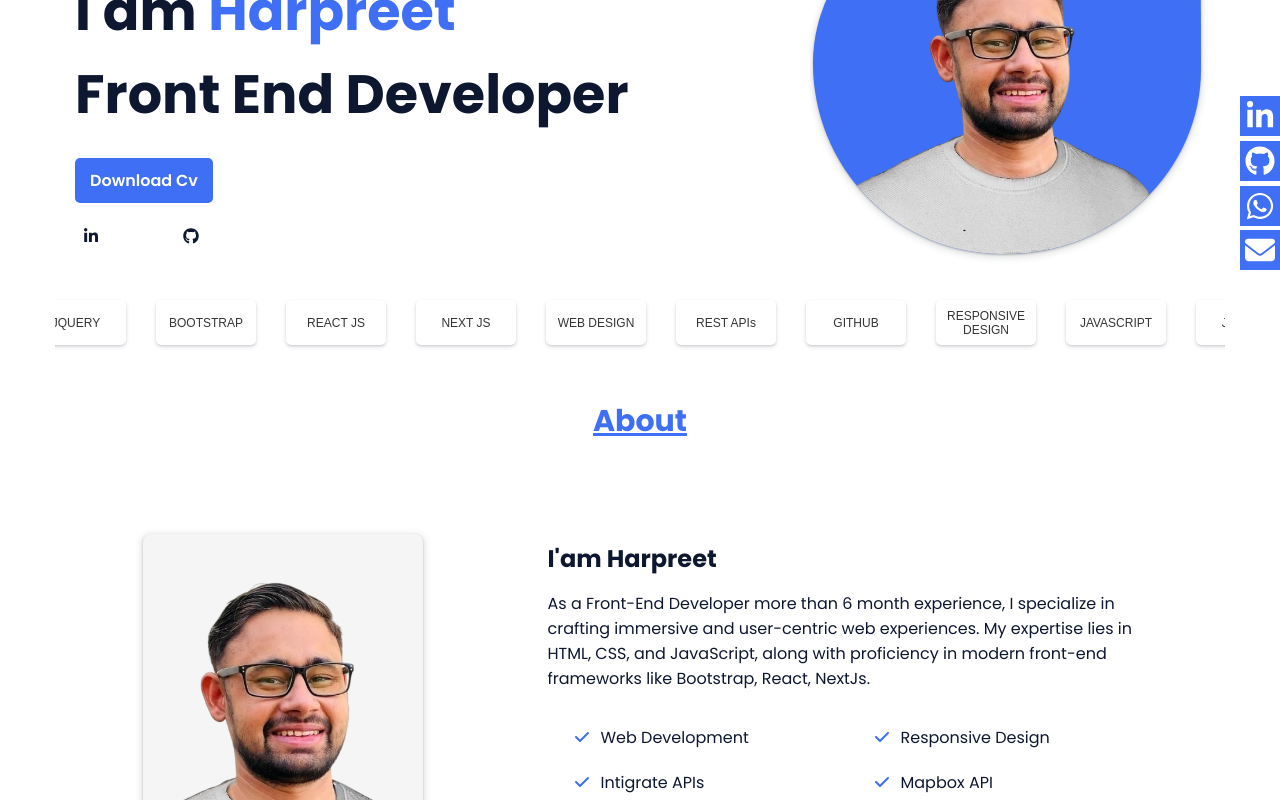
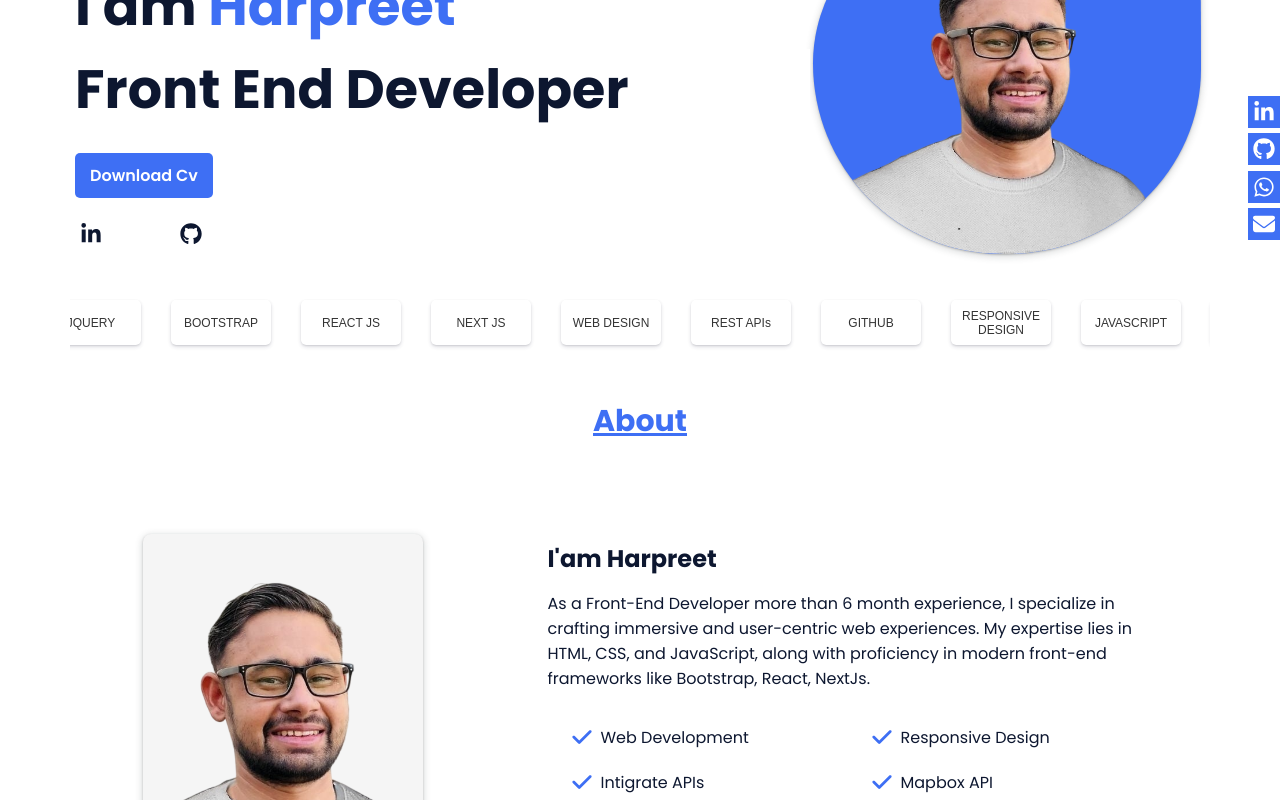
Before and after one commit to harpreet-phiteck/portfolio, a Next.js app: page / in a window 1280 px wide. Shown: the part 240-1040 px from the top of the page. Built offline with nearby package versions, Linux system fonts and the light colour scheme; a web font is replaced by a local one.

Commit message:
doing some design changes

```diff
--- a/mail.js
+++ b/mail.js
@@ -14,6 +14,7 @@ app.post('/message', function(req, res) {
     res.send(req.body);
     sendMail(req.body)
 });
+
 
 // start the server
 app.listen(PORT);
--- a/src/app/components/about/about.css
+++ b/src/app/components/about/about.css
@@ -27,6 +27,7 @@
     border-radius: 8px;
     background-color: #f5f5f5;
     box-shadow: rgba(60, 64, 67, 0.3) 0px 1px 2px 0px, rgba(60, 64, 67, 0.15) 0px 2px 6px 2px;
+    filter: saturate(.8);
 }
 .about_section .about_content_wrapper{
     flex-basis: 60%;
--- a/src/app/components/about/about.js
+++ b/src/app/components/about/about.js
@@ -1,7 +1,20 @@
+'use client'
 import './about.css';
 import { FontAwesomeIcon } from "@fortawesome/react-fontawesome";
 import { faCheck, faEnvelope, faMessage, faPhone, faPhoneFlip } from '@fortawesome/free-solid-svg-icons';
+import { useState, useEffect } from 'react';
 export default function About() {
+    const [getMonth,setMonth] = useState(0);
+    const [getyear,setyear] = useState(0);
+    var date1 = new Date(2023, 4, 19);
+    var date2 = new Date();
+    var diff = new Date(date2.getTime() - date1.getTime());
+    // diff is: Thu Jul 05 1973 04:00:00 GMT+0300 (EEST)
+    useEffect(()=>{
+        setyear(diff.getUTCFullYear() - 1970)
+        setMonth(diff.getUTCMonth() + 1)
+    }, [getMonth, getyear]);
+
     return (
         <section className="about_section" id='about'>
             <div className="portfolio_container">
@@ -17,16 +30,16 @@ export default function About() {
                             I'am Harpreet
                         </h2>
                         <p>
-                        As a Front-End Developer more than 6 month experience, I specialize in crafting immersive and user-centric web experiences. My expertise lies in HTML, CSS, and JavaScript, along with proficiency in modern front-end frameworks like Bootstrap, React, NextJs.
+                        As a Front-End Developer more than { getyear > 0 ? getyear+' year': getMonth+' month'} experience, I specialize in crafting immersive and user-centric web experiences. My expertise lies in HTML, CSS, and JavaScript, along with proficiency in modern front-end frameworks like Bootstrap, React, NextJs.
                         </p>
                         <div className='highlight_skills'>
-                            <div><span><FontAwesomeIcon icon={faCheck} style={{width:'22px', marginInline:'8px', color:'#3e6ff4'}} />Web Development</span><span> <FontAwesomeIcon icon={faCheck} style={{width:'22px', marginInline:'8px', color:'#3e6ff4'}} />Responsive Design</span></div>
-                            <div><span><FontAwesomeIcon icon={faCheck} style={{width:'22px', marginInline:'8px', color:'#3e6ff4'}} />Intigrate APIs</span><span><FontAwesomeIcon icon={faCheck} style={{width:'22px', marginInline:'8px', color:'#3e6ff4'}} />Mapbox API</span></div>
+                            <div><span><FontAwesomeIcon icon={faCheck} style={{width:'22px', marginInline:'8px', color:'#3e6ff4', fontSize:'22px'}} />Web Development</span><span> <FontAwesomeIcon icon={faCheck} style={{width:'22px', marginInline:'8px', color:'#3e6ff4', fontSize:'22px'}} />Responsive Design</span></div>
+                            <div><span><FontAwesomeIcon icon={faCheck} style={{width:'22px', marginInline:'8px', color:'#3e6ff4', fontSize:'22px'}} />Intigrate APIs</span><span><FontAwesomeIcon icon={faCheck} style={{width:'22px', marginInline:'8px', color:'#3e6ff4', fontSize:'22px'}} />Mapbox API</span></div>
                         </div>
                         <div className='contact_container'>
                             <div>
                                 <span style={{marginRight:'8px', border:'1px solid #00000047', borderRadius:'20px'}}>
-                            <FontAwesomeIcon icon={faEnvelope} style={{width:'35px', padding:'7px', color:'#3e6ff4'}} />
+                            <FontAwesomeIcon icon={faEnvelope} style={{width:'20px',height:'20px', padding:'7px', color:'#3e6ff4'}} />
                                 </span>
                                <span>
                               <span>
@@ -38,7 +51,7 @@ export default function About() {
                             </div>
                             <div>
                             <span style={{marginRight:'8px', border:'1px solid #00000047', borderRadius:'20px'}}>
-                            <FontAwesomeIcon icon={faPhoneFlip} style={{width:'35px', padding:'7px', color:'#3e6ff4'}} />
+                            <FontAwesomeIcon icon={faPhoneFlip} style={{width:'20px',height:'20px', padding:'7px', color:'#3e6ff4'}} />
                                 </span>
                                <span>
                               <span>
--- a/src/app/components/contact/contact.css
+++ b/src/app/components/contact/contact.css
@@ -21,6 +21,9 @@
     width: 100%;
     border-radius: 15px;
 }
+.contact_form_container input::placeholder{
+  font-family:'Poppins', sans-serif;
+}
 .contact_form_container input[type=text],input[type=email], textarea {
     width: 100%;
     padding: 12px;
@@ -31,18 +34,22 @@
     margin-bottom: 16px;
     resize: vertical;
   }
-  .contact_form_container input[type=text], textarea:focus{
+  .contact_form_container textarea::placeholder{
+    font-family:'Poppins', sans-serif;
+  }
+  .contact_form_container input[type=text], input[type=email], textarea:focus{
     outline-color: var(--blue);
   }
 
   .contact_form_container input[type=submit] {
     background-color:var(--blue);
     color: white;
-    padding: 12px 20px;
+    padding: 12px 18px;
     font-weight: 500;
     border: none;
     border-radius: 4px;
     cursor: pointer;
+    font-size: 14px;
   }
 
   .contact_form_container input[type=submit]:hover {
--- a/src/app/components/footer/footer.js
+++ b/src/app/components/footer/footer.js
@@ -10,8 +10,12 @@ export default function Footer() {
                         <h2>Harpreet</h2>
                     </div>
                     <div className='footer_social_links'>
-                        <FontAwesomeIcon icon={faLinkedinIn} style={{ width: '22px', marginInline: '5px' }} />
-                        <FontAwesomeIcon icon={faGithub} style={{ width: '22px', marginInline: '5px' }} />
+                    <a href="https://in.linkedin.com/in/harpreet-bambrah" style={{textDecoration:'none', color:'#ffffff'}}>
+                        <FontAwesomeIcon icon={faLinkedinIn} style={{ width: '22px',height:'22px', marginInline: '5px' }} />
+                    </a>
+                    <a href="https://github.com/Harpreet-Bambrah" style={{textDecoration:'none', color:'#ffffff'}}>
+                        <FontAwesomeIcon icon={faGithub} style={{ width: '22px',height:'22px', marginInline: '5px' }} />
+                        </a>
                     </div>
                     <div className='footer_description'>
                         <p>Thanks for visiting</p>
--- a/src/app/components/intro_carousal/carousal.css
+++ b/src/app/components/intro_carousal/carousal.css
@@ -19,7 +19,7 @@
     margin: auto;
     overflow: hidden;
     position: relative;
-    max-width: 1170px;
+    max-width: 1140px;
     width: 100%;
 }
 .slider::before, .slider::after {
@@ -65,17 +65,17 @@
 }
 @media screen and (max-width: 576px) {
     .slider, .slide, .slide-track .slider::before, .slider::after{
-        height: 40px;
+        height: 45px;
     }
     .slider{
         display: flex;
         align-items: center;
     }
     .slider .slide .btn{
-        height: 30px;
+        height: 35px;
     }
     .slider .slide {
-        height: 30px;
-        margin-inline: 6px;
+        height: 35px;
+        margin-inline: 5px;
     }
 }
--- a/src/app/components/intro_section/intro.css
+++ b/src/app/components/intro_section/intro.css
@@ -70,7 +70,8 @@
 
   }
   .intro_section > .portfolio_container > .intro_wrapper > .intro_image > .intro_image_container img{
-    filter: drop-shadow(rgba(60, 64, 67, 0.3) 0px 1px 2px 0px, rgba(60, 64, 67, 0.15) 0px 2px 6px 2px);
+    filter: saturate(.8);
+    transform: rotate(2deg);
   }
   .intro_section > .portfolio_container > .intro_wrapper .intro_icon_wrapper{
     width: 100%;
@@ -78,6 +79,13 @@
     display: flex;
     justify-content: space-between;
     margin-top: min(25px, 4vw);
+  }
+  .intro_section > .portfolio_container > .intro_wrapper .intro_icon_wrapper a{
+    text-decoration: none;
+    color: var(--black);
+  }
+  .intro_section > .portfolio_container > .intro_wrapper .intro_icon_wrapper svg:hover{
+    color: var(--blue);
   }
   .intro_section  .intro_content  .fade_text{
       position: absolute;
--- a/src/app/components/intro_section/intro.js
+++ b/src/app/components/intro_section/intro.js
@@ -24,8 +24,12 @@ export default function Intro() {
               <a href='/HarpreetSingh_08112023.pdf' download='HarpreetSingh_08112023'>Download Cv</a>
             </div>
             <div className="intro_icon_wrapper">
-            <FontAwesomeIcon icon={faLinkedinIn} style={{width:'22px', marginInline:'5px'}} />
-            <FontAwesomeIcon icon={faGithub} style={{width:'22px', marginInline:'5px'}} />
+              <a href="https://in.linkedin.com/in/harpreet-bambrah">
+            <FontAwesomeIcon icon={faLinkedinIn} style={{width:'22px', marginInline:'5px', fontSize:'22px'}} />
+              </a>
+              <a href="https://github.com/Harpreet-Bambrah">
+            <FontAwesomeIcon icon={faGithub} style={{width:'22px', marginInline:'5px', fontSize:'22px'}} />
+              </a>
             </div>
           </div>
           <div className="intro_image">
--- a/src/app/globals.css
+++ b/src/app/globals.css
@@ -39,14 +39,14 @@
   .fixed_icon_container svg{
     color: var(--white);
     background-color: var(--blue);
-    width: 30px;
-    height: 30px;
+    width: 22px;
+    height: 22px;
     padding: 5px;
-    font-size: 18px;
+    font-size: 14px;
   }
   .fixed_icon_container svg:hover{
     background-color: var(--black);
-    transform: scale(1.3) translateX(3px);
+    transform: scale(1.1) translateX(-3px);
   }
   @media screen and (max-width:991px) {
     .fixed_icon_container{
--- a/src/app/page.js
+++ b/src/app/page.js
@@ -17,16 +17,16 @@ export default function Home() {
     <main>
       <div className="fixed_icon_container">
         <a href="https://in.linkedin.com/in/harpreet-bambrah" target="_blank">
-          <FontAwesomeIcon icon={faLinkedinIn} />
+          <FontAwesomeIcon icon={faLinkedinIn}  />
         </a>
         <a href="https://github.com/Harpreet-Bambrah" target="_blank">
           <FontAwesomeIcon icon={faGithub} />
         </a>
         <a href="https://wa.me/+919463308973?text=Hi Harpreet" target="_blank">
-          <FontAwesomeIcon icon={faWhatsapp} />
+          <FontAwesomeIcon icon={faWhatsapp}  />
         </a>
         <a href="mailto:harpreetbambrah93@gmail.com" target="_blank">
-          <FontAwesomeIcon icon={faEnvelope} />
+          <FontAwesomeIcon icon={faEnvelope}  />
         </a>
       </div>
       <Intro />
```
Also changed, not shown: src/app/components/contact/contact.js (+14 -14 lines), package.json (line endings or trailing spaces), 1 other file (tests, documents, lock files or other folders).
